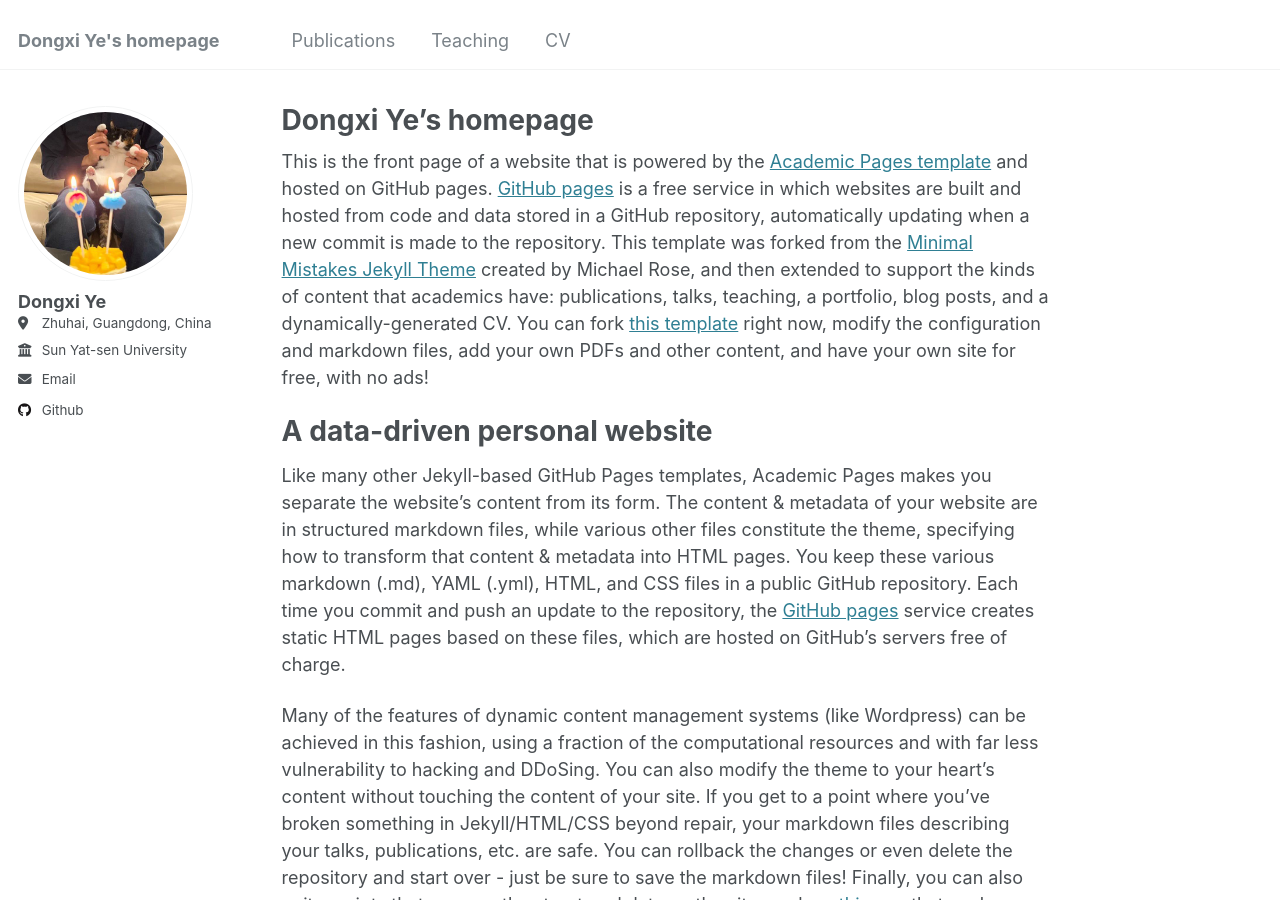
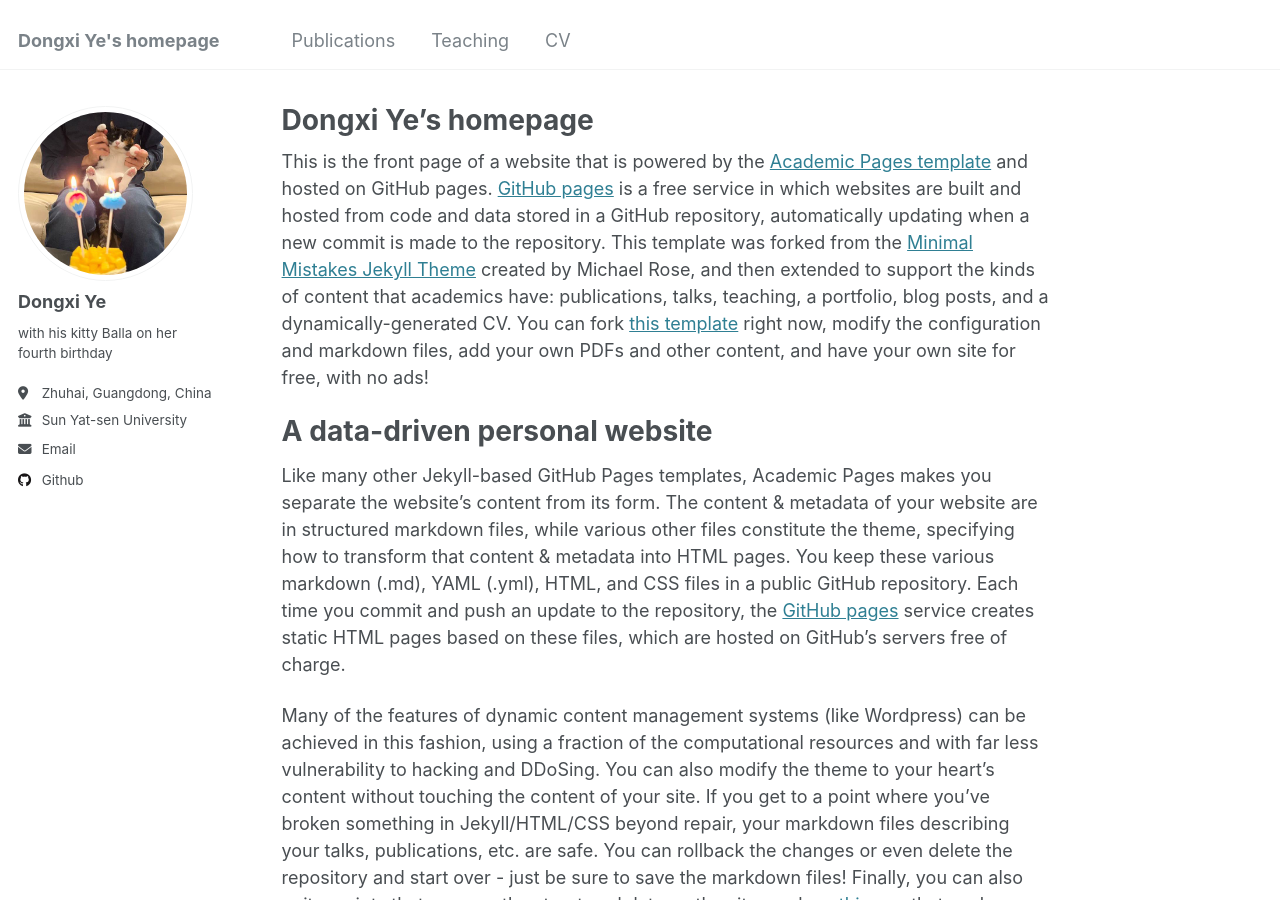
Before and after one commit to Dongxi-Ye/homepage, a Jekyll site: the page built from _pages/about.md, in a window 1280 px wide and 900 px high. Built offline with Jekyll 4.4.1, drawn with Linux system fonts in a browser that asks for light colours.

Commit message:
Update _config.yml

```diff
--- a/_config.yml
+++ b/_config.yml
@@ -23,6 +23,7 @@ author:
   # Biographic information
   avatar           : "profile.jpg"
   name             : "Dongxi Ye"
+  bio              : "with his kitty Balla on her fourth birthday"
   location         : "Zhuhai, Guangdong, China"
   employer         : "Sun Yat-sen University"
   email            : "yedx3@mail.sysu.edu.cn"
```
